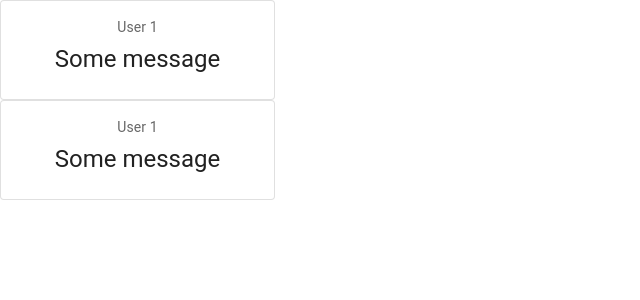
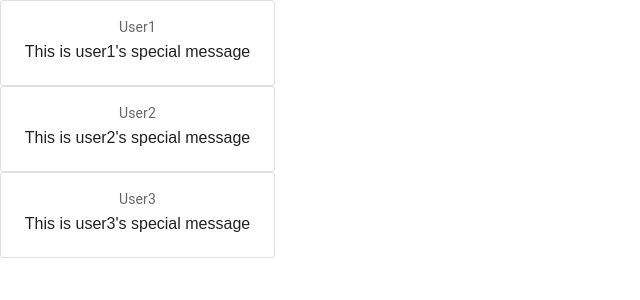
Before and after one commit to HackMasterJohn/simple-chat-App, a React (Create React App) app: page / in a window 1280 px wide. Shown: the top 300 px of the page, without its empty margins (0-640 px from the left). Built offline with nearby package versions, Linux system fonts and the light colour scheme.

Commit message:
adds message diaglogue container as ConversationContainer

```diff
--- a/src/App.css
+++ b/src/App.css
@@ -1,38 +1,4 @@
 .App {
+  font-family: sans-serif;
   text-align: center;
 }
-
-.App-logo {
-  height: 40vmin;
-  pointer-events: none;
-}
-
-@media (prefers-reduced-motion: no-preference) {
-  .App-logo {
-    animation: App-logo-spin infinite 20s linear;
-  }
-}
-
-.App-header {
-  background-color: #282c34;
-  min-height: 100vh;
-  display: flex;
-  flex-direction: column;
-  align-items: center;
-  justify-content: center;
-  font-size: calc(10px + 2vmin);
-  color: white;
-}
-
-.App-link {
-  color: #61dafb;
-}
-
-@keyframes App-logo-spin {
-  from {
-    transform: rotate(0deg);
-  }
-  to {
-    transform: rotate(360deg);
-  }
-}
--- a/src/App.js
+++ b/src/App.js
@@ -1,13 +1,10 @@
 import './App.css';
-import Message from './components/Message';
-import { StyledEngineProvider } from '@mui/material/styles';
+import ConversationContainer from './components/ConversationContainer';
 
 function App() {
   return (
     <div className="App">
-    <StyledEngineProvider injectFirst>
-      <Message />
-    </StyledEngineProvider>
+      <ConversationContainer />
     </div>
   );
 }
--- /dev/null
+++ b/src/components/ConversationContainer.js
@@ -0,0 +1,20 @@
+import * as React from 'react';
+import Box from '@mui/material/Box';
+import Message from './Message';
+
+export default function ConversationContainer() {
+    const messageList =
+        [
+        {name : "User1 ", message: "This is user1's special message"},
+        {name : "User2 ", message: "This is user2's special message"},
+        {name : "User3 ", message: "This is user3's special message"}
+        ];
+    const messageComponents = messageList.map((messageObj) =>
+        <Message username={messageObj.name} message={messageObj.message} />
+    );
+    return (
+      <Box sx={{ maxWidth: 275 }}>
+        {messageComponents}
+      </Box>
+    );
+  }
--- a/src/components/Message.js
+++ b/src/components/Message.js
@@ -1,26 +1,20 @@
 import * as React from 'react';
-import Box from '@mui/material/Box';
 import Card from '@mui/material/Card';
 import CardContent from '@mui/material/CardContent';
 import Typography from '@mui/material/Typography';
 
 
-const card = (
-    <CardContent >
-        <Typography sx={{ fontSize: 14 }} color="text.secondary" gutterBottom>
-        User 1
-        </Typography>
-        <Typography variant="h5" component="div">
-        Some message
-        </Typography>
-    </CardContent>
-);
-
-export default function Message() {
+export default function Message(props) {
   return (
-    <Box sx={{ maxWidth: 275 }}>
-      <Card variant="outlined">{card}</Card>
-      <Card variant="outlined">{card}</Card>
-    </Box>
+    <Card variant="outlined">
+        <CardContent >
+            <Typography sx={{ fontSize: 14 }} color="text.secondary" gutterBottom>
+            {props.username}
+            </Typography>
+            <Typography variant="p" component="div">
+            {props.message}
+            </Typography>
+        </CardContent>
+    </Card>
   );
 }
```
